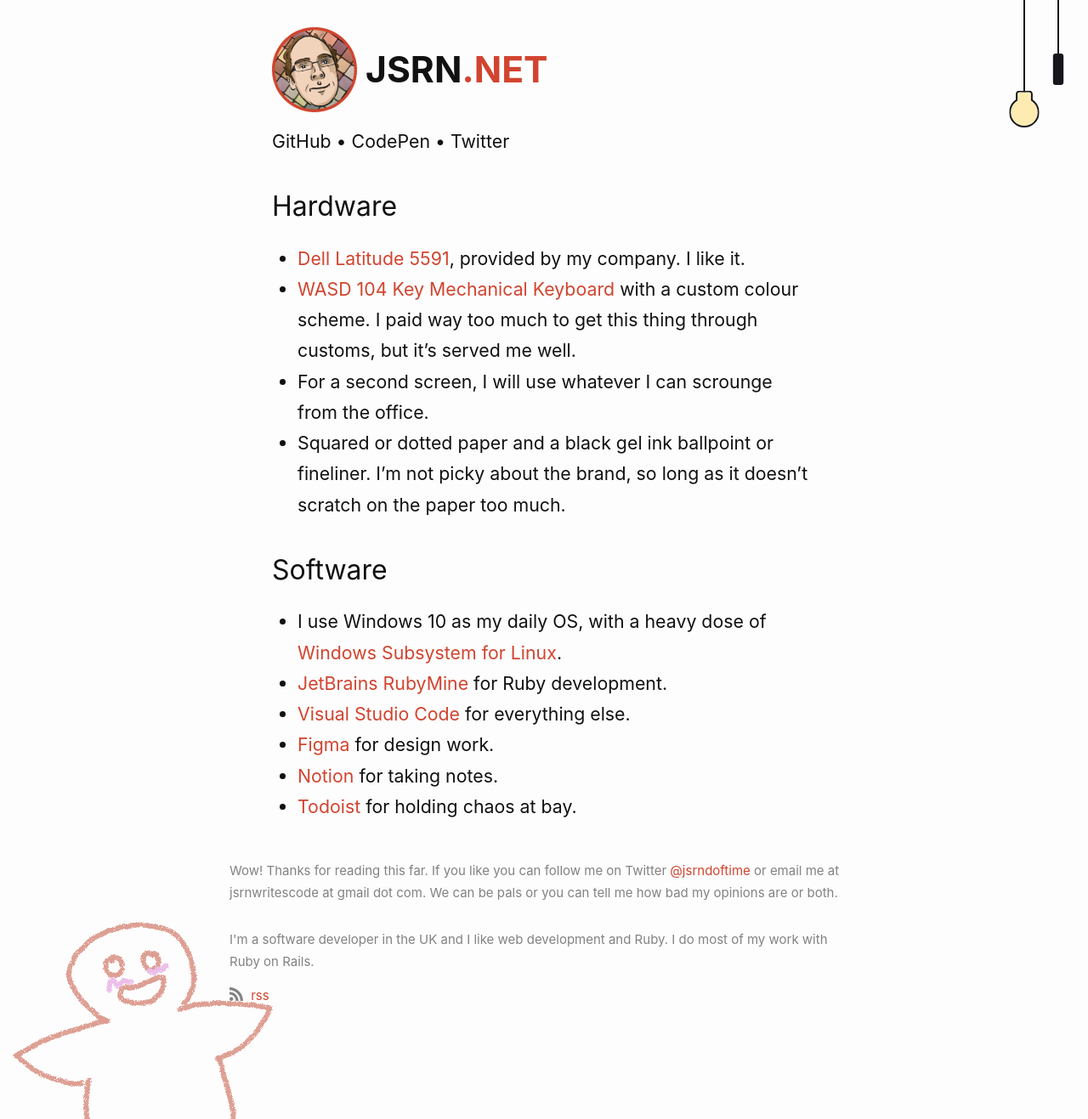
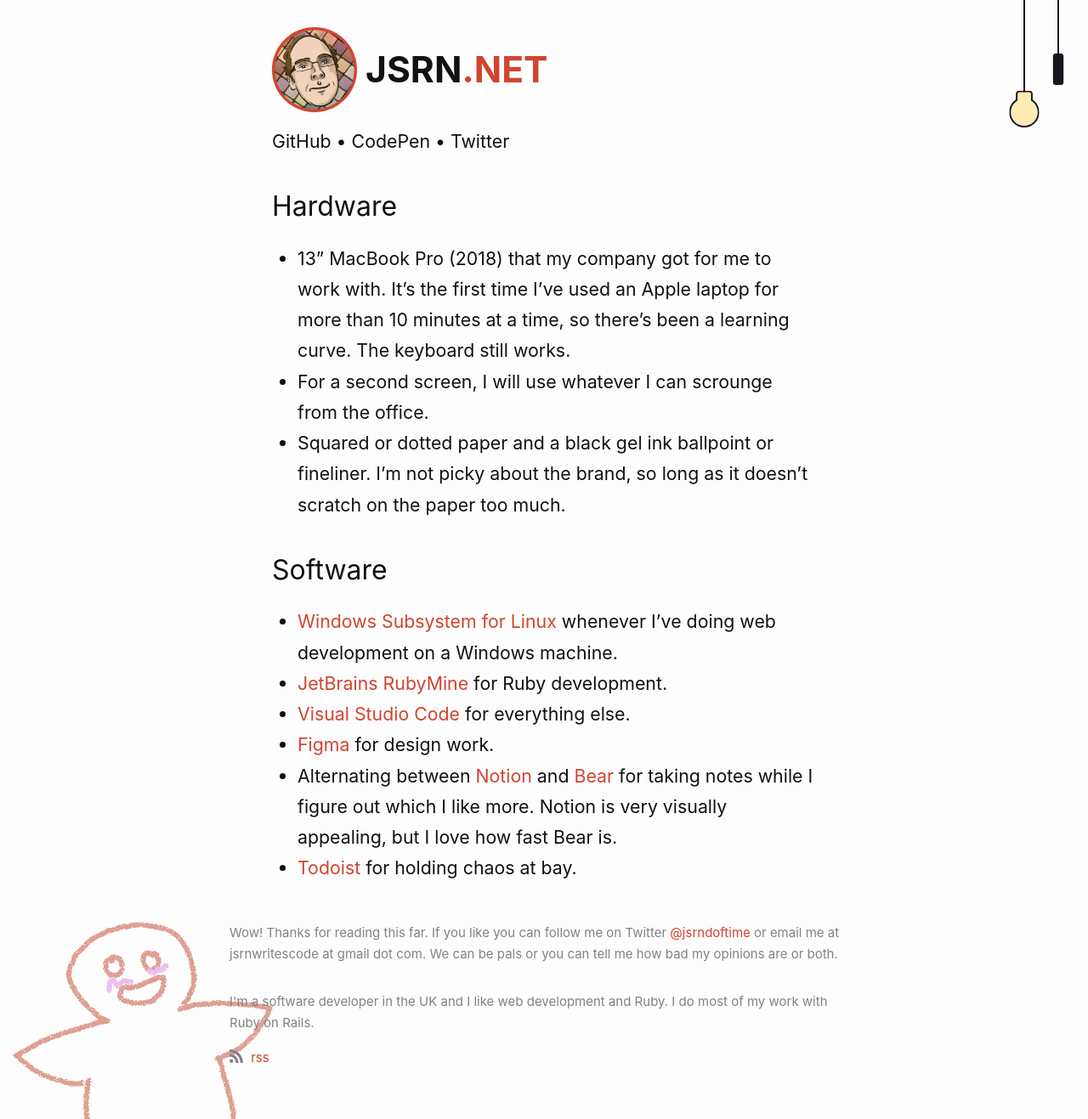
Before and after one commit to jsrn/jsrn.github.io, a Jekyll site: the page built from uses.md, in a window 1280 px wide and 1317 px high. Shown: the whole window at 85% size. Built offline with Jekyll 4.4.1, drawn with Linux system fonts in a browser that asks for light colours; our own code applies the rules of GitHub Pages for plain Markdown files.

Commit message:
Update uses.md

```diff
--- a/uses.md
+++ b/uses.md
@@ -4,16 +4,15 @@
 
 ## Hardware
 
-* [Dell Latitude 5591](https://www.dell.com/en-uk/work/shop/laptops/latitude-5591/spd/latitude-15-5591-laptop), provided by my company. I like it.
-* [WASD 104 Key Mechanical Keyboard](http://www.wasdkeyboards.com/index.php/products/mechanical-keyboard/wasd-v3-104-key-custom-mechanical-keyboard.html) with a custom colour scheme. I paid way too much to get this thing through customs, but it's served me well.
+* 13" MacBook Pro (2018) that my company got for me to work with. It's the first time I've used an Apple laptop for more than 10 minutes at a time, so there's been a learning curve. The keyboard still works.
 * For a second screen, I will use whatever I can scrounge from the office.
 * Squared or dotted paper and a black gel ink ballpoint or fineliner. I'm not picky about the brand, so long as it doesn't scratch on the paper too much.
 
 ## Software
 
-* I use Windows 10 as my daily OS, with a heavy dose of [Windows Subsystem for Linux](https://docs.microsoft.com/en-us/windows/wsl/faq).
+* [Windows Subsystem for Linux](https://docs.microsoft.com/en-us/windows/wsl/faq) whenever I've doing web development on a Windows machine.
 * [JetBrains RubyMine](https://www.jetbrains.com/ruby/) for Ruby development.
 * [Visual Studio Code](https://code.visualstudio.com/) for everything else.
 * [Figma](https://www.figma.com/) for design work.
-* [Notion](https://notion.so) for taking notes.
+* Alternating between [Notion](https://notion.so) and [Bear](https://bear.app/) for taking notes while I figure out which I like more. Notion is very visually appealing, but I love how fast Bear is.
 * [Todoist](https://todoist.com) for holding chaos at bay.
```
